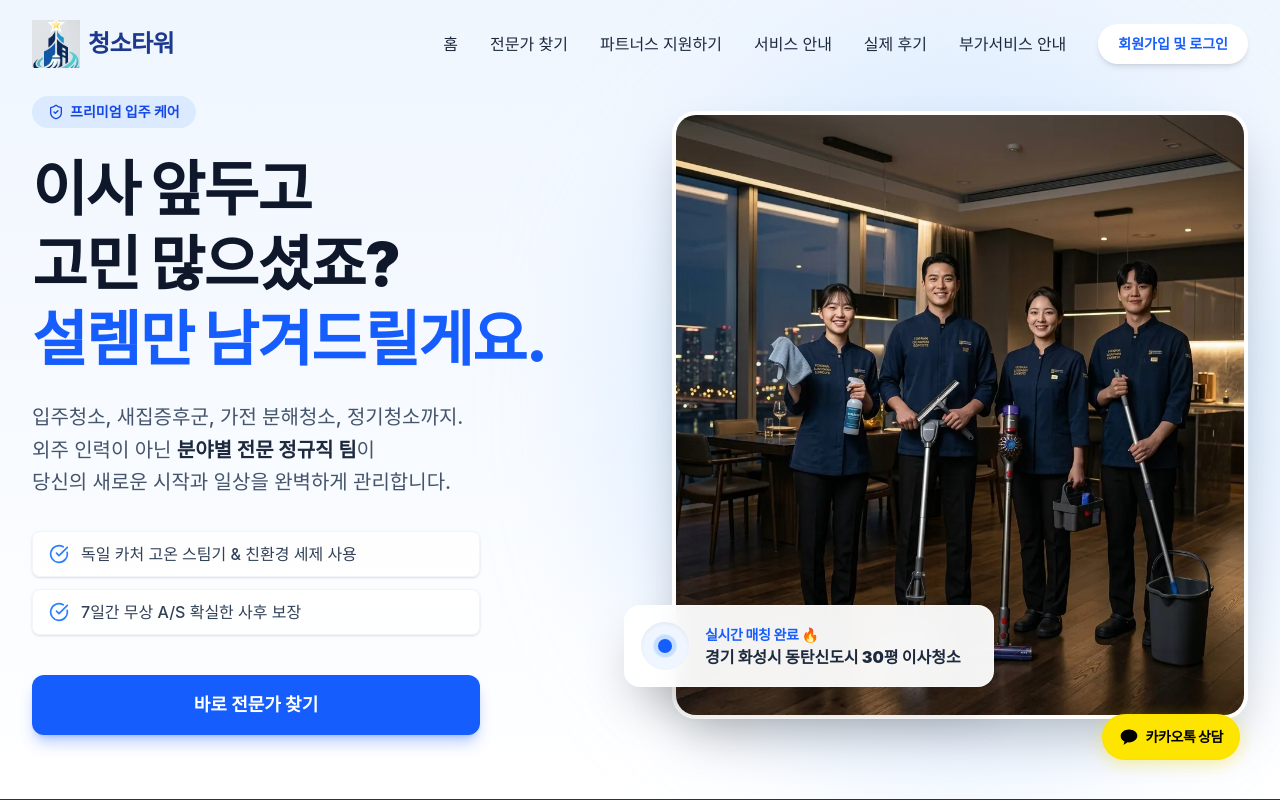
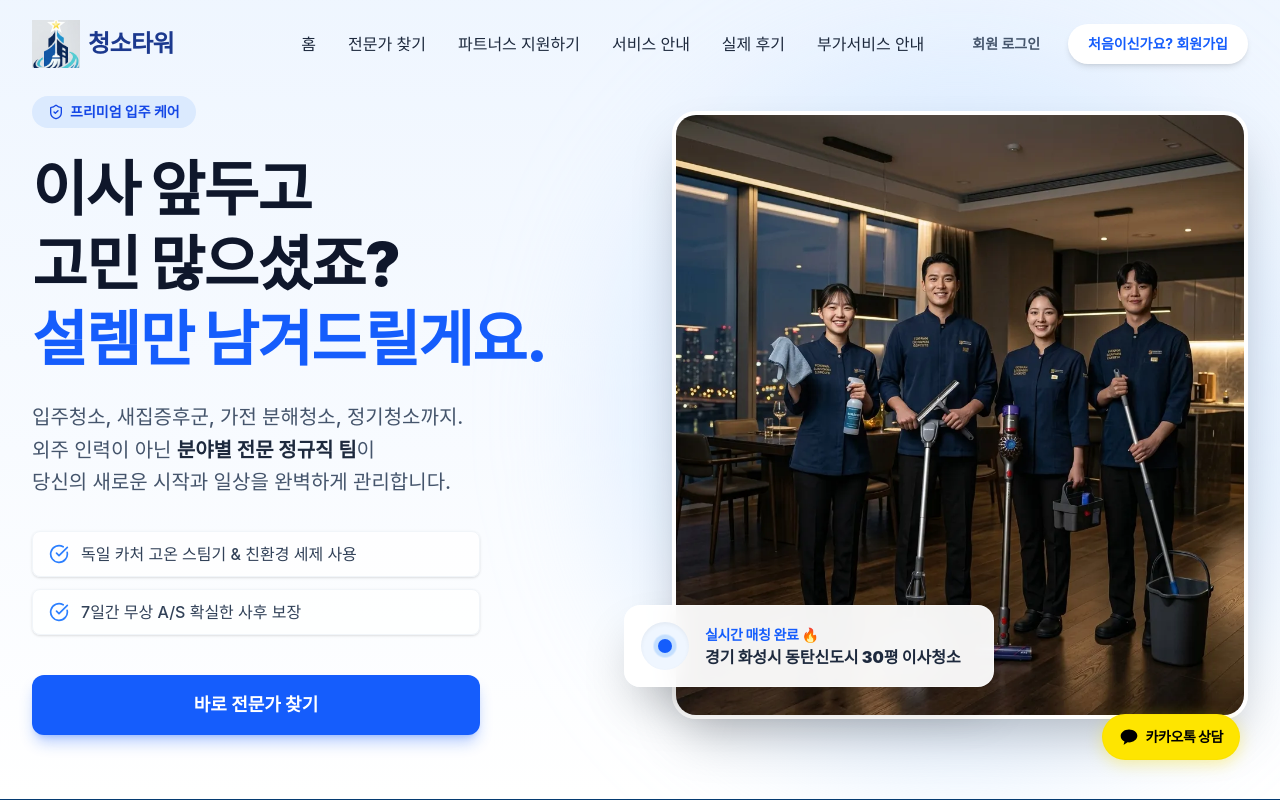
Before and after one commit to timbach9741-wq/CleaningTower, a React (Vite) app: page / in a window 1280 px wide. Shown: the top 800 px of the page. Built offline with nearby package versions, Linux system fonts and the light colour scheme; a web font is replaced by a local one.

Commit message:
style: split login and signup buttons in header for better UX

```diff
--- a/src/components/cleaning/Header.jsx
+++ b/src/components/cleaning/Header.jsx
@@ -113,7 +113,19 @@ export default function Header({ onOpenQuote, theme = 'light', hideQuoteButton =
         </nav>
 
         {/* Action Button & Mobile Menu Toggle */}
-          <div className="flex items-center gap-4 z-50">
+          <div className="flex items-center gap-2 lg:gap-3 z-50">
+            <button
+              onClick={() => navigate('/login')}
+              className={`hidden sm:flex px-4 py-2 rounded-full font-bold text-sm transition-all duration-300 items-center hover:-translate-y-0.5 ${
+                isScrolled || isMobileMenuOpen
+                  ? 'text-slate-600 hover:text-blue-600 hover:bg-blue-50'
+                  : (theme === 'dark'
+                      ? 'text-white/90 hover:text-white hover:bg-white/10'
+                      : 'text-slate-600 hover:text-blue-600 hover:bg-white/50')
+              }`}
+            >
+              회원 로그인
+            </button>
             <button
               onClick={() => navigate('/login')}
               className={`hidden sm:flex px-5 py-2.5 rounded-full font-bold text-sm transition-all duration-300 shadow-md items-center gap-2 hover:-translate-y-0.5 ${
@@ -124,7 +136,7 @@ export default function Header({ onOpenQuote, theme = 'light', hideQuoteButton =
                       : 'bg-white text-blue-600 hover:bg-blue-50 shadow-black/10')
               }`}
             >
-              회원가입 및 로그인
+              처음이신가요? 회원가입
             </button>
 
             <button
@@ -193,6 +205,16 @@ export default function Header({ onOpenQuote, theme = 'light', hideQuoteButton =
               </Link>
             );
           })}
+            <div className="flex flex-col gap-2 w-full pt-2">
+              <button
+                onClick={() => {
+                  setIsMobileMenuOpen(false);
+                  navigate('/login');
+                }}
+                className="w-full px-5 py-3 rounded-xl font-bold text-sm bg-blue-50 text-blue-600 border border-blue-100 flex justify-center items-center"
+              >
+                회원 로그인
+              </button>
               <button
                 onClick={() => {
                   setIsMobileMenuOpen(false);
@@ -200,8 +222,9 @@ export default function Header({ onOpenQuote, theme = 'light', hideQuoteButton =
                 }}
                 className="w-full px-5 py-3 rounded-xl font-bold text-sm bg-blue-600 text-white shadow-md flex justify-center items-center"
               >
-              회원가입 및 로그인
+                처음이신가요? 회원가입
               </button>
+            </div>
         </nav>
       </div>
     </header>
```
Lines whose indentation alone changed are shown as unchanged.
